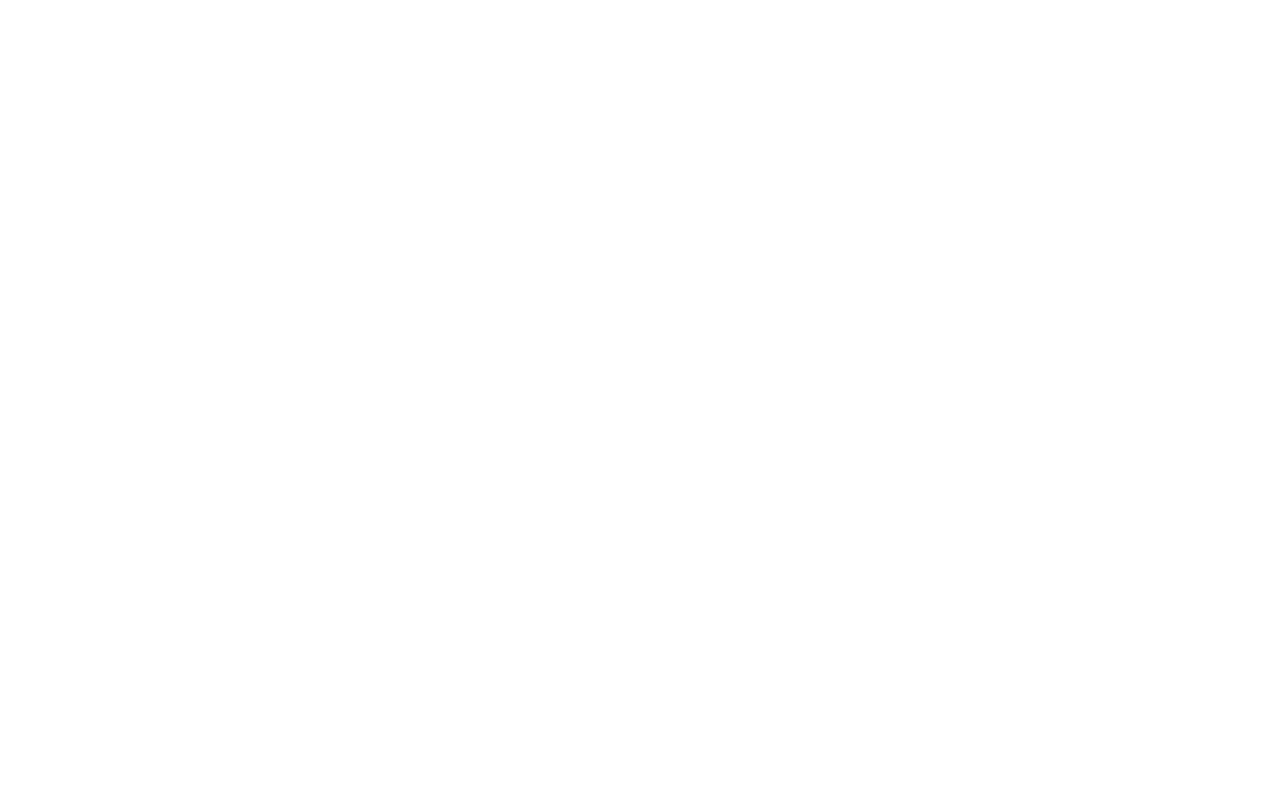
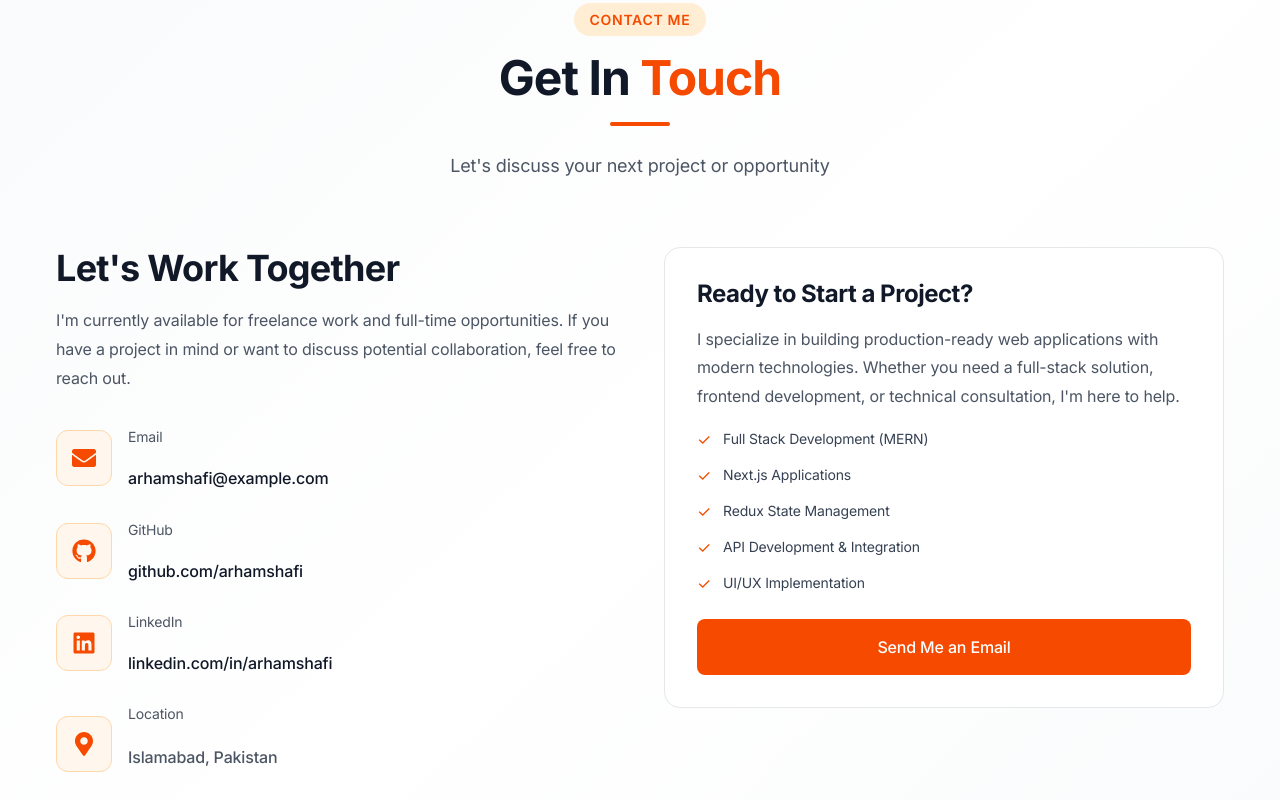
Before and after one commit to arhamshafi/Frontend_Portfolio, a React (Vite) app: page / in a window 1280 px wide. Shown: the part 6980-7780 px from the top of the page. Before the commit the page ends 6858 px from the top, so only its background shows below. Built offline with nearby package versions, Linux system fonts and the light colour scheme.

Commit message:
make contact page

```diff
--- a/src/App.jsx
+++ b/src/App.jsx
@@ -21,7 +21,7 @@ function App() {
       <SkillsSection />
       <Projects />
       <Experience />
-      {/* <Contact /> */}
+      <Contact />
       {/* <FooterSection /> */}
     </div>
   );
--- a/src/components/Contact.jsx
+++ b/src/components/Contact.jsx
@@ -5,119 +5,164 @@ import { FaGithub, FaLinkedin, FaEnvelope, FaMapMarkerAlt } from 'react-icons/fa
 const Contact = () => {
   const contactInfo = [
     {
-      icon: <FaEnvelope className="text-2xl" />,
+      icon: <FaEnvelope className="text-xl sm:text-2xl" />,
       label: "Email",
       value: "arhamshafi@example.com",
       link: "mailto:arhamshafi@example.com"
     },
     {
-      icon: <FaGithub className="text-2xl" />,
+      icon: <FaGithub className="text-xl sm:text-2xl" />,
       label: "GitHub",
       value: "github.com/arhamshafi",
       link: "https://github.com/arhamshafi"
     },
     {
-      icon: <FaLinkedin className="text-2xl" />,
+      icon: <FaLinkedin className="text-xl sm:text-2xl" />,
       label: "LinkedIn",
       value: "linkedin.com/in/arhamshafi",
       link: "https://linkedin.com/in/arhamshafi"
     },
     {
-      icon: <FaMapMarkerAlt className="text-2xl" />,
+      icon: <FaMapMarkerAlt className="text-xl sm:text-2xl" />,
       label: "Location",
       value: "Islamabad, Pakistan",
       link: null
     }
   ];
 
+  // Animation variants
+  const containerVariants = {
+    hidden: { opacity: 0 },
+    visible: {
+      opacity: 1,
+      transition: {
+        staggerChildren: 0.1,
+        delayChildren: 0.2
+      }
+    }
+  };
+
+  const itemVariants = {
+    hidden: { opacity: 0, x: -20 },
+    visible: {
+      opacity: 1,
+      x: 0,
+      transition: { duration: 0.4, ease: "easeOut" }
+    }
+  };
+
   return (
-    <section id="contact" className="py-24 md:py-32 px-6 md:px-16 lg:px-24 relative">
-      <div className="max-w-6xl mx-auto">
+    <section id="contact" className="py-12 md:py-20 lg:py-32 px-6 sm:px-10 lg:px-14 relative bg-gradient-to-br from-gray-50 via-white to-gray-50">
+      <div className="max-w-7xl mx-auto">
+        {/* Header Section */}
         <motion.div
           initial={{ opacity: 0, y: 20 }}
           whileInView={{ opacity: 1, y: 0 }}
           viewport={{ once: true }}
           transition={{ duration: 0.6 }}
-          className="text-center mb-16"
+          className="text-center mb-10 md:mb-16"
         >
-          <h2 className="text-4xl md:text-5xl lg:text-6xl font-bold mb-6">
-            Get In <span className="text-purple-500">Touch</span>
+          <motion.div
+            initial={{ scale: 0 }}
+            whileInView={{ scale: 1 }}
+            viewport={{ once: true }}
+            transition={{ duration: 0.5, delay: 0.2 }}
+            className="inline-block mb-4"
+          >
+            <span className="text-orange-600 font-semibold text-xs sm:text-sm uppercase tracking-wider bg-orange-100 px-3 sm:px-4 py-1.5 sm:py-2 rounded-full">
+              Contact Me
+            </span>
+          </motion.div>
+
+          <h2 className="text-2xl sm:text-3xl md:text-4xl lg:text-5xl font-bold mb-3 sm:mb-4 text-gray-900">
+            Get In <span className="text-orange-600 relative inline-block">
+              Touch
+            </span>
           </h2>
-          <div className="w-20 h-1 bg-purple-600 mx-auto mb-8"></div>
-          <p className="text-gray-400 text-lg md:text-xl max-w-2xl mx-auto">
+
+          <motion.div
+            initial={{ width: 0 }}
+            whileInView={{ width: "60px" }}
+            viewport={{ once: true }}
+            transition={{ duration: 0.6, delay: 0.4 }}
+            className="h-1 bg-orange-600 mx-auto mb-4 sm:mb-6 rounded-full"
+          />
+
+          <motion.p
+            initial={{ opacity: 0 }}
+            whileInView={{ opacity: 1 }}
+            viewport={{ once: true }}
+            transition={{ duration: 0.6, delay: 0.3 }}
+            className="text-gray-600 text-sm sm:text-base md:text-lg max-w-2xl mx-auto px-4"
+          >
             Let's discuss your next project or opportunity
-          </p>
+          </motion.p>
         </motion.div>
 
-        <div className="grid md:grid-cols-2 gap-16 lg:gap-20 items-center">
-          {/* Contact info */}
-          <motion.div
-            initial={{ opacity: 0, x: -50 }}
-            whileInView={{ opacity: 1, x: 0 }}
-            viewport={{ once: true }}
-            transition={{ duration: 0.6 }}
-            className="space-y-8"
-          >
-            <div className="mb-10">
-              <h3 className="text-3xl md:text-4xl font-bold text-white mb-6">
+        {/* Content Grid */}
+        <motion.div
+          className="grid lg:grid-cols-2 gap-6 md:gap-8 lg:gap-12 items-start"
+          variants={containerVariants}
+          initial="hidden"
+          whileInView="visible"
+          viewport={{ once: true }}
+        >
+          {/* Left Column - Contact Info */}
+          <div className="space-y-5 md:space-y-6">
+            <motion.div variants={itemVariants} className="mb-6 md:mb-8">
+              <h3 className="text-2xl sm:text-3xl md:text-4xl font-bold text-gray-900 mb-3 md:mb-4">
                 Let's Work Together
               </h3>
-              <p className="text-gray-400 leading-relaxed">
+              <p className="text-gray-600 text-sm sm:text-base leading-relaxed">
                 I'm currently available for freelance work and full-time opportunities.
                 If you have a project in mind or want to discuss potential collaboration,
                 feel free to reach out.
               </p>
-            </div>
+            </motion.div>
 
             {contactInfo.map((item, index) => (
               <motion.div
                 key={index}
-                initial={{ opacity: 0, x: -20 }}
-                whileInView={{ opacity: 1, x: 0 }}
-                viewport={{ once: true }}
-                transition={{ duration: 0.4, delay: index * 0.1 }}
-                className="flex items-center gap-4 group"
+                variants={itemVariants}
+                className="flex items-center gap-3 sm:gap-4 group"
               >
-                <div className="w-14 h-14 bg-gradient-to-br from-purple-900/30 to-black border border-purple-800/30 rounded-xl flex items-center justify-center text-purple-400 group-hover:border-purple-600/50 transition-all">
+                <div className="w-10 h-10 sm:w-12 sm:h-12 md:w-14 md:h-14 bg-orange-50 border border-orange-200 rounded-xl flex items-center justify-center text-orange-600 group-hover:bg-orange-100 group-hover:border-orange-300 transition-all duration-300 flex-shrink-0">
                   {item.icon}
                 </div>
                 <div>
-                  <p className="text-gray-500 text-sm">{item.label}</p>
+                  <p className="text-gray-500 text-xs sm:text-sm">{item.label}</p>
                   {item.link ? (
                     <a
                       href={item.link}
                       target="_blank"
                       rel="noopener noreferrer"
-                      className="text-white hover:text-purple-400 transition-colors font-medium"
+                      className="text-gray-900 hover:text-orange-600 transition-colors font-medium text-sm sm:text-base break-all"
                     >
                       {item.value}
                     </a>
                   ) : (
-                    <p className="text-white font-medium">{item.value}</p>
+                    <p className="text-gray-900 font-medium text-sm sm:text-base">{item.value}</p>
                   )}
                 </div>
               </motion.div>
             ))}
-          </motion.div>
+          </div>
 
-          {/* CTA Card */}
+          {/* Right Column - CTA Card */}
           <motion.div
-            initial={{ opacity: 0, x: 50 }}
-            whileInView={{ opacity: 1, x: 0 }}
-            viewport={{ once: true }}
-            transition={{ duration: 0.6 }}
-            className="bg-gradient-to-br from-purple-900/20 to-black border border-purple-800/30 rounded-2xl p-10 hover:border-purple-600/50 hover:shadow-2xl hover:shadow-purple-900/20 transition-all duration-500"
+            variants={itemVariants}
+            className="bg-white border border-gray-200 rounded-xl md:rounded-2xl p-5 sm:p-6 md:p-8 hover:border-orange-300 hover:shadow-xl transition-all duration-300"
           >
-            <h3 className="text-2xl font-bold text-white mb-4">
+            <h3 className="text-xl sm:text-2xl font-bold text-gray-900 mb-3 sm:mb-4">
               Ready to Start a Project?
             </h3>
-            <p className="text-gray-400 mb-6 leading-relaxed">
+            <p className="text-gray-600 text-sm sm:text-base mb-4 sm:mb-6 leading-relaxed">
               I specialize in building production-ready web applications with modern technologies.
               Whether you need a full-stack solution, frontend development, or technical consultation,
               I'm here to help.
             </p>
 
-            <div className="space-y-4 mb-6">
+            <div className="space-y-2 sm:space-y-3 mb-4 sm:mb-6">
               {[
                 'Full Stack Development (MERN)',
                 'Next.js Applications',
@@ -125,32 +170,34 @@ const Contact = () => {
                 'API Development & Integration',
                 'UI/UX Implementation'
               ].map((service, i) => (
-                <div key={i} className="flex items-center gap-3">
-                  <span className="text-purple-500">✓</span>
-                  <span className="text-gray-300">{service}</span>
+                <div key={i} className="flex items-center gap-2 sm:gap-3">
+                  <span className="text-orange-600 text-sm sm:text-base">✓</span>
+                  <span className="text-gray-700 text-xs sm:text-sm">{service}</span>
                 </div>
               ))}
             </div>
 
-            <a
+            <motion.a
               href="mailto:arhamshafi@example.com"
-              className="block w-full text-center px-6 py-4 bg-purple-600 hover:bg-purple-700 text-white rounded-lg font-medium transition-all duration-300"
+              whileHover={{ scale: 1.02 }}
+              whileTap={{ scale: 0.98 }}
+              className="block w-full text-center px-4 sm:px-6 py-3 sm:py-4 bg-orange-600 hover:bg-orange-700 text-white rounded-lg font-medium transition-all duration-300 text-sm sm:text-base"
             >
               Send Me an Email
-            </a>
+            </motion.a>
           </motion.div>
-        </div>
+        </motion.div>
 
-        {/* Social links */}
+        {/* Social Links */}
         <motion.div
           initial={{ opacity: 0, y: 20 }}
           whileInView={{ opacity: 1, y: 0 }}
           viewport={{ once: true }}
           transition={{ duration: 0.6, delay: 0.3 }}
-          className="mt-16 text-center"
+          className="mt-10 md:mt-16 text-center"
         >
-          <p className="text-gray-500 mb-4">Connect with me on social media</p>
-          <div className="flex justify-center gap-4">
+          <p className="text-gray-500 text-xs sm:text-sm mb-3 sm:mb-4">Connect with me on social media</p>
+          <div className="flex justify-center gap-3 sm:gap-4">
             {[
               { icon: <FaGithub />, link: 'https://github.com/arhamshafi' },
               { icon: <FaLinkedin />, link: 'https://linkedin.com/in/arhamshafi' }
@@ -160,8 +207,8 @@ const Contact = () => {
                 href={social.link}
                 target="_blank"
                 rel="noopener noreferrer"
-                whileHover={{ scale: 1.1, y: -5 }}
-                className="w-12 h-12 bg-gradient-to-br from-purple-900/30 to-black border border-purple-800/30 rounded-lg flex items-center justify-center text-purple-400 hover:border-purple-600/50 hover:text-purple-300 transition-all text-xl"
+                whileHover={{ scale: 1.1, y: -3 }}
+                className="w-9 h-9 sm:w-10 sm:h-10 md:w-12 md:h-12 bg-orange-50 border border-orange-200 rounded-lg flex items-center justify-center text-orange-600 hover:bg-orange-100 hover:border-orange-300 transition-all duration-300 text-base sm:text-lg md:text-xl"
               >
                 {social.icon}
               </motion.a>
```
